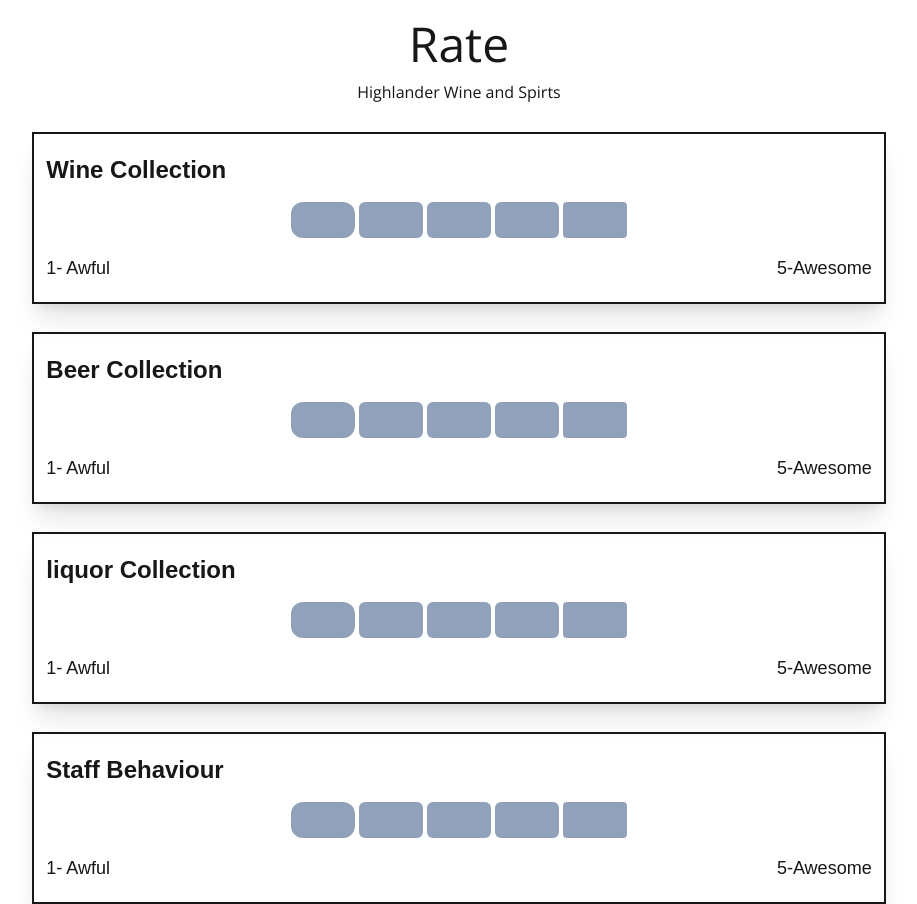
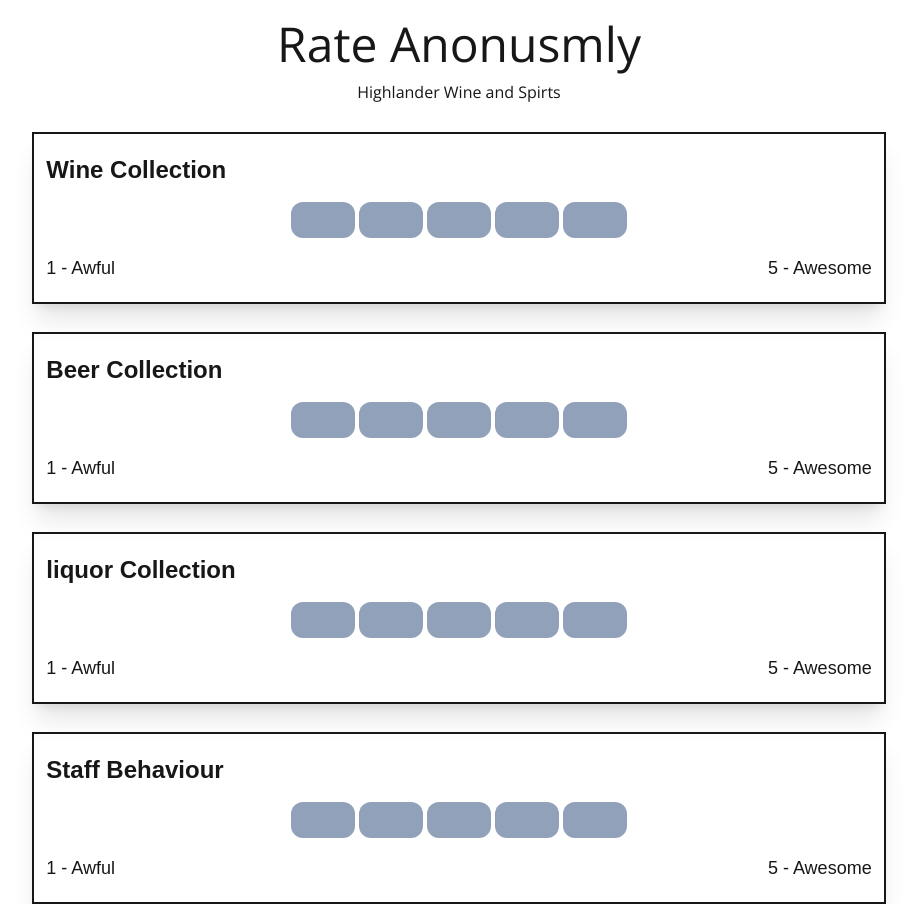
Before and after one commit to RobinSuthar/store_review, a Next.js app: page /review in a window 1280 px wide. Shown: the whole page, without its empty margins (181-1098 px from the left). Built offline with nearby package versions, Linux system fonts and the light colour scheme.

Commit message:
Added The Logic for color selection

```diff
--- a/components/Header.tsx
+++ b/components/Header.tsx
@@ -7,7 +7,7 @@
   return (
     <header className={`${openSans.className} `}>
       <div className="flex  justify-center items-center">
-        <div className="mt-5 text-2xl lg:text-5xl">Rate</div>
+        <div className="mt-5 text-md lg:text-5xl">Rate Anonusmly</div>
       </div>
       <div className="flex justify-center items-center mt-1 lg:mt-3">
         <div>Highlander Wine and Spirts</div>
--- a/components/Ratebox.tsx
+++ b/components/Ratebox.tsx
@@ -1,24 +1,38 @@
-import React from "react";
+import React, { useState } from "react";
 
 export type RateboxProps = {
   name: string;
 };
 
 const Ratebox = ({ name }: RateboxProps) => {
+  const [selectIndex, setSelectedIndex] = useState<number | null>(null);
+
+  const colors = [
+    { hover: "hover:bg-red-600", active: "bg-red-600" },
+    { hover: "hover:bg-orange-400", active: "bg-orange-400" },
+    { hover: "hover:bg-yellow-400", active: "bg-yellow-400" },
+    { hover: "hover:bg-green-400", active: "bg-green-400" },
+    { hover: "hover:bg-green-700", active: "bg-green-700" },
+  ];
+
   return (
-    <div className=" flex justify-center">
-      <div className="shadow-xl mt-7  border-2 p-3 w-10/12 sm:w-8/12">
-        <div className=" text-sm font-bold mt-2 sm:text-2xl">{name}</div>
-        <div className="flex justify-center mt-4 mb-4 h-9 gap-1  ">
-          <div className="bg-slate-400 w-16  rounded-xl hover:bg-red-600 "></div>
-          <div className="bg-slate-400 w-16 rounded-md hover:bg-orange-400"></div>
-          <div className="bg-slate-400 w-16 rounded-md hover:bg-yellow-400"></div>
-          <div className="bg-slate-400 w-16 rounded-md hover:bg-green-400"></div>
-          <div className="bg-slate-400 w-16 rounded-sm hover:bg-green-700"></div>
+    <div className="flex justify-center">
+      <div className="shadow-xl mt-7 border-2 p-3 w-10/12 sm:w-8/12">
+        <div className="text-sm font-bold mt-2 sm:text-2xl">{name}</div>
+        <div className="flex justify-center mt-2 md:mt-4 mb-4 h-9 gap-1">
+          {colors.map((color, index) => (
+            <button
+              key={index}
+              onClick={() => setSelectedIndex(index)}
+              className={`w-16 rounded-xl h-full
+                ${selectIndex === index ? color.active : "bg-slate-400"}
+                ${color.hover}`}
+            ></button>
+          ))}
         </div>
         <div className="flex justify-between text-sm sm:mt-4 sm:mb-2 sm:text-lg">
-          <div>1- Awful</div>
-          <div>5-Awesome</div>
+          <div>1 - Awful</div>
+          <div>5 - Awesome</div>
         </div>
       </div>
     </div>
--- a/components/ReviewBox/Review.tsx
+++ b/components/ReviewBox/Review.tsx
@@ -1,3 +1,4 @@
+"use client";
 import Ratebox from "../Ratebox";
 
 export default function ReviewBox() {
```
